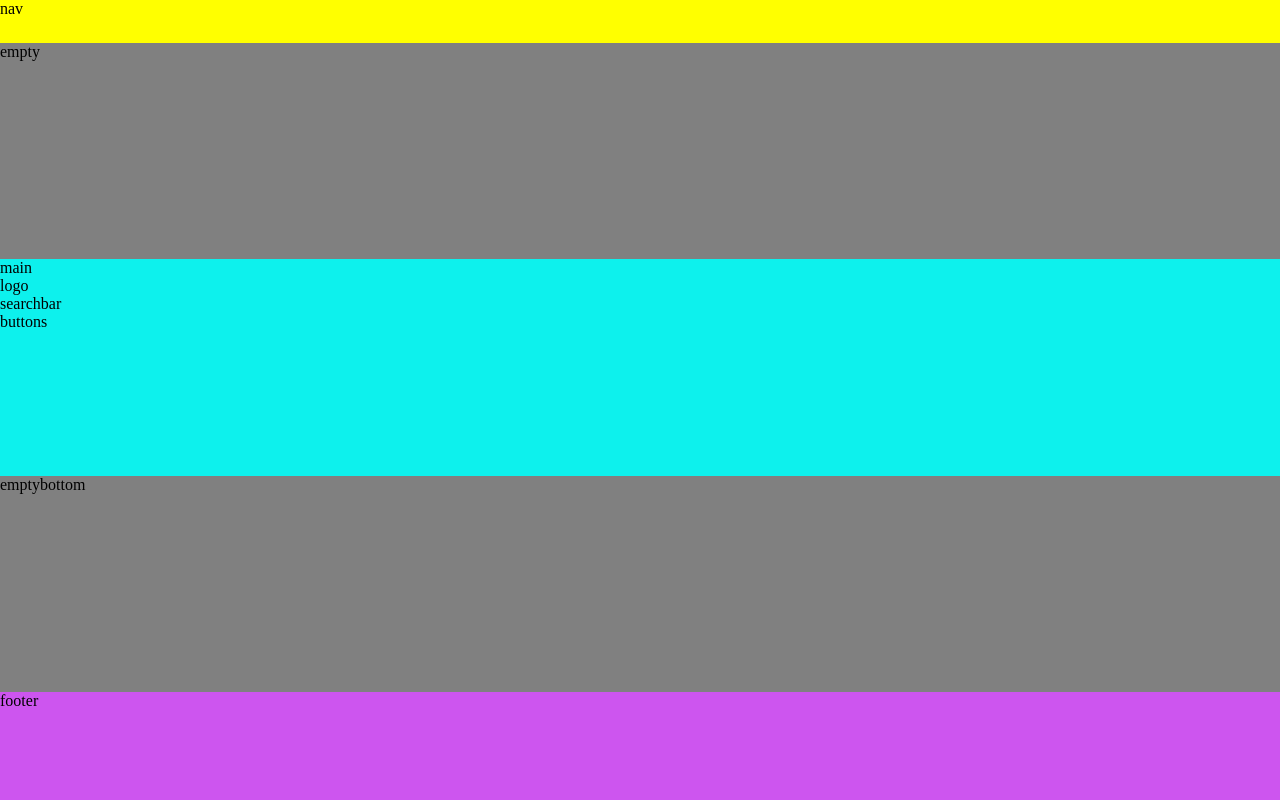
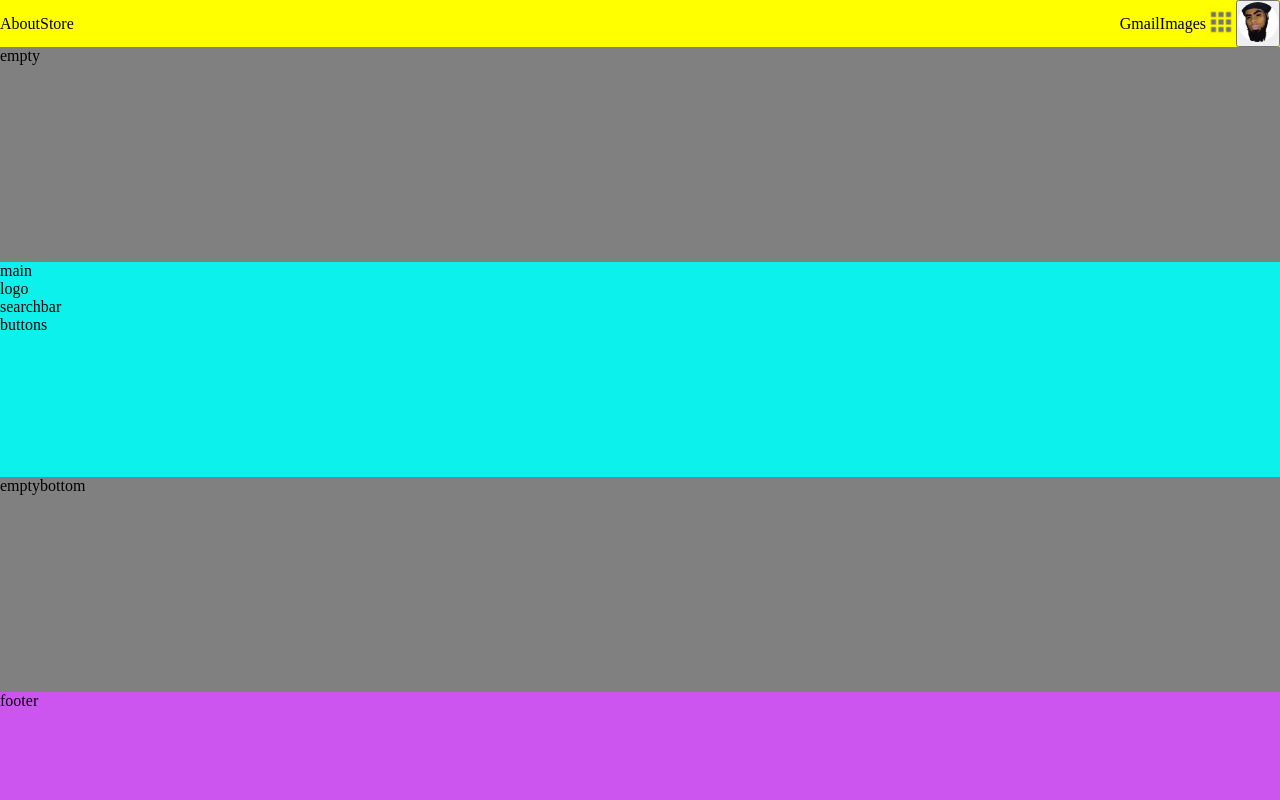
Before and after one commit to Hottnot/Google, a plain HTML site: page index.html in a window 1280 px wide. Drawn offline with Linux system fonts and the light colour scheme.

Commit message:
nav bar almost done

```diff
--- a/index.html
+++ b/index.html
@@ -9,7 +9,28 @@
   </head>
   <body>
     <div class="container">
-      <nav class="navbar">nav</nav>
+      <nav class="navbar">
+        <ul class="leftlist">
+          <li>About</li>
+          <li>Store</li>
+        </ul>
+        <ul class="rightlist">
+          <li>Gmail</li>
+          <li>Images</li>
+          <li>
+            <img
+              class="applogo"
+              src="images/Material_icons-01-11-512.webp"
+              alt=""
+            />
+          </li>
+          <li>
+            <button class="profilepic">
+              <img class="propic" src="images/logo.jpg" alt="" />
+            </button>
+          </li>
+        </ul>
+      </nav>
       <div class="empty">empty</div>
       <div class="main">
         main
--- a/style.css
+++ b/style.css
@@ -7,19 +7,52 @@
     display: grid;
     width: 100vw;
     height: 100vh;
-    grid-template-areas: "nav nav nav nav nav nav nav nav"
-    "empty empty empty empty empty empty empty empty"
-    "main main main main main main main main"
-    "emptyb emptyb emptyb emptyb emptyb emptyb emptyb emptyb"
-    "footer footer footer footer footer footer footer footer";
-    grid-template-columns: 1fr 1fr 1fr 1fr 1fr 1fr 1fr 1fr;
+    grid-template-areas: "nav"
+    "empty"
+    "main"
+    "emptyb"
+    "footer";
     grid-template-rows: 0.2fr 1fr 1fr 1fr 0.5fr;
 
 }
 
 .navbar {
+    max-height: 60px;
     grid-area: nav;
     background: yellow;
+    display: grid;
+    grid-template-areas: "navleft navright";
+    grid-template-columns: 1fr 1fr;
+}
+
+ul li {
+    list-style-type: none;
+
+}
+
+.leftlist {
+    grid-area: navleft;
+    display: flex;
+    flex-flow: row wrap;
+    align-items: center;
+}
+
+.rightlist {
+    grid-area: navright;
+    display: flex;
+    flex-flow: row wrap;
+    justify-content: end;
+    align-items: center;
+}
+
+.applogo {
+    max-width: 30px;
+}
+
+.propic {
+    max-width: 40px;
+    border-radius: 50%;
+    border: 0;
 }
 
 .empty {
```
Also changed, not shown: images/logo.jpg (added).
